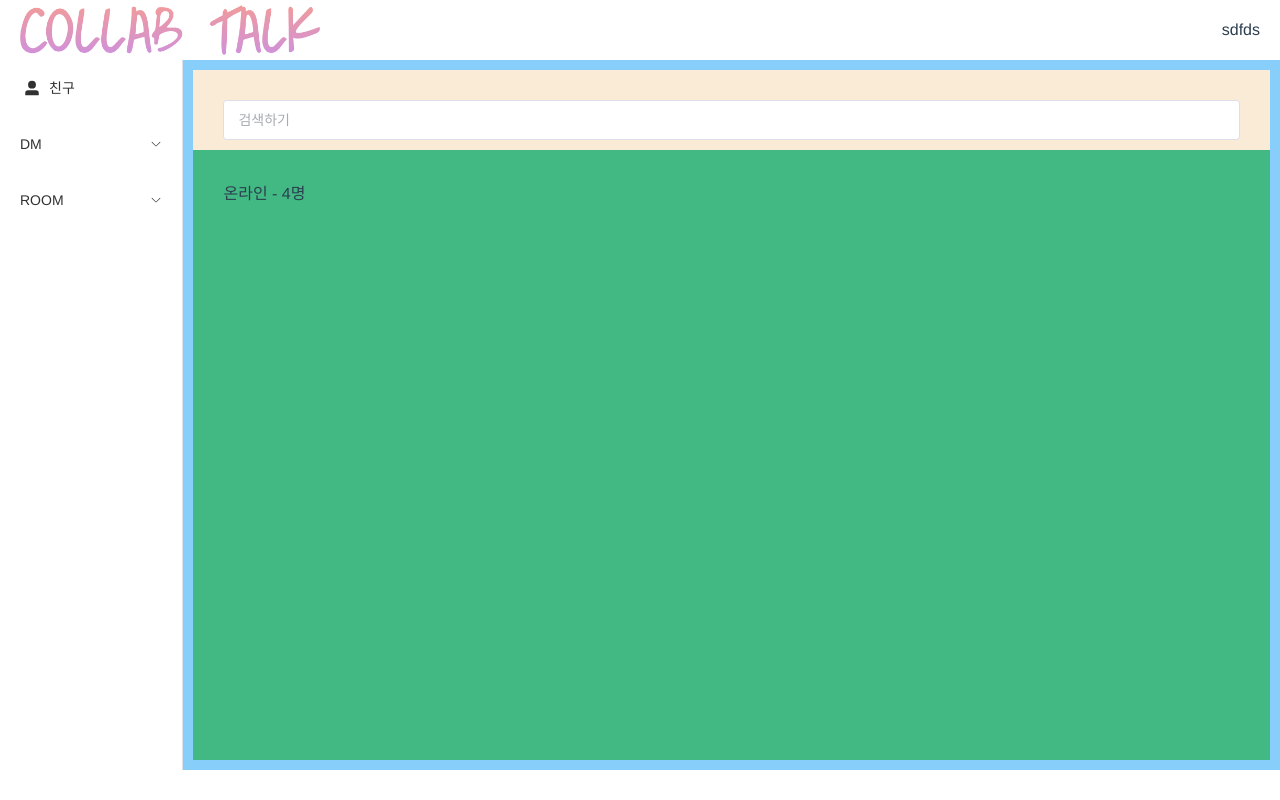
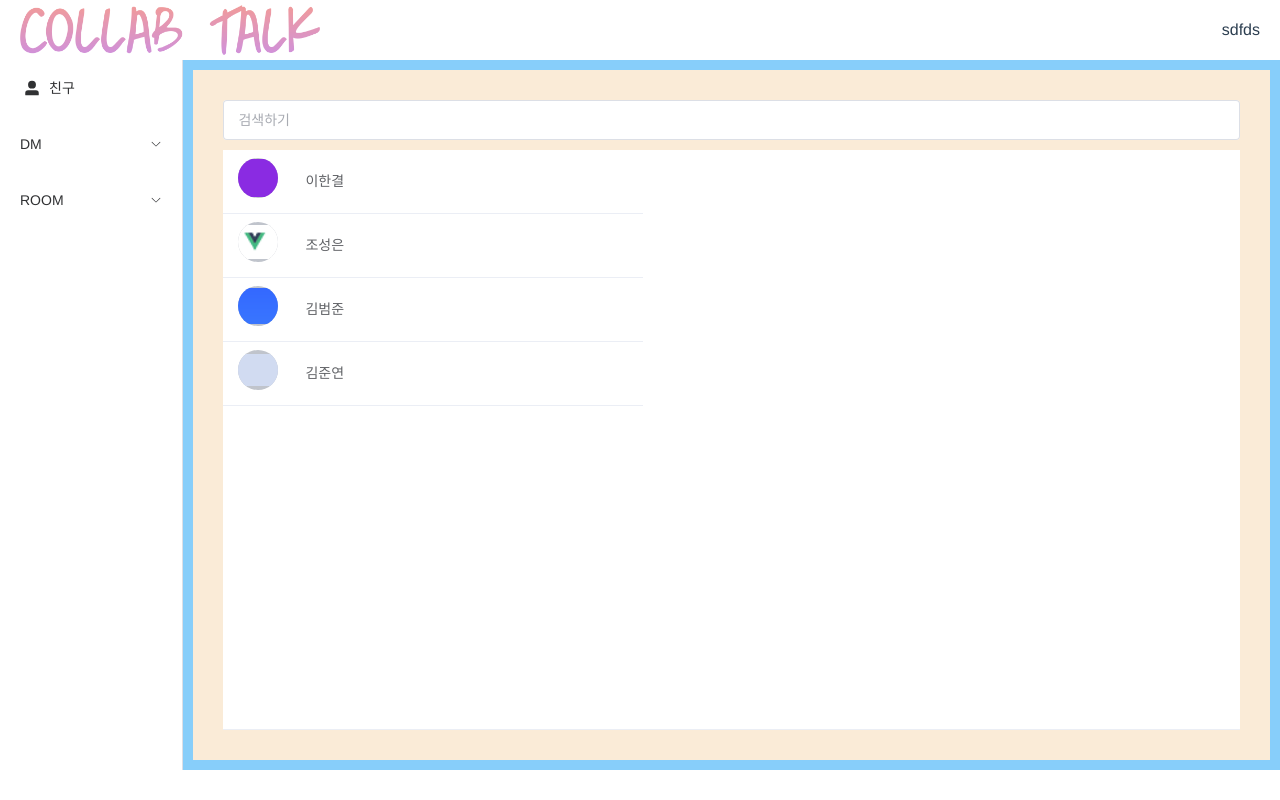
Before and after one commit to JungHoiMin/collab-talk, a Vue app in the folder callab-talk-app-vue/: page /friend in a window 1280 px wide. Built offline with nearby package versions, Linux system fonts and the light colour scheme.

Commit message:
style(FriendManagementView.vue): 커스텀 테이블 제거 및 el-table 사용
el-table-v2 사용 하려고 변경 했으나 아직 beta 버전이어서 사용에 문제가 발생할 수 있을 것 같아 el-table 로 변경.

```diff
--- a/callab-talk-app-vue/src/components/collabTable/CollabTable.vue
+++ /dev/null
@@ -1,54 +0,0 @@
-<script setup lang="ts">
-import { defineProps } from "vue";
-import {
-  CallabTableData,
-  CollabTableHeader,
-} from "@/components/collabTable/types";
-
-const props = defineProps<{
-  showHeader?: boolean;
-  header?: CollabTableHeader;
-  data: CallabTableData;
-}>();
-</script>
-
-<template>
-  <div class="table">
-    <div class="table-description">
-      <slot name="description" />
-    </div>
-    <div class="table-main">
-      <div v-if="props.showHeader" class="table-header"></div>
-      <div class="table-body"></div>
-    </div>
-  </div>
-</template>
-
-<style scoped lang="scss">
-.table {
-  width: calc(100% - 60px);
-  padding: 30px 30px 10px;
-  background-color: #42b983;
-  .table-description {
-    text-align: left;
-  }
-  .table-main {
-    height: calc(100% - 40px);
-    .table-header {
-      height: 0;
-    }
-    .table-body {
-      height: 100%;
-    }
-  }
-  .table-main:has(.table-header) {
-    height: calc(100% - 40px);
-    .table-header {
-      height: 40px;
-    }
-    .table-body {
-      height: calc(100% - 40px);
-    }
-  }
-}
-</style>
--- a/callab-talk-app-vue/src/views/FriendManagementView.vue
+++ b/callab-talk-app-vue/src/views/FriendManagementView.vue
@@ -1,33 +1,26 @@
 <script setup lang="ts">
-import { computed, onBeforeMount, ref } from "vue";
-import CollabTable from "@/components/collabTable/CollabTable.vue";
-import {
-  CallabTableData,
-  CollabTableHeader,
-} from "@/components/collabTable/types";
+import { onBeforeMount, ref } from "vue";
 import {
   getFriendListByNickName,
   IFriend,
 } from "@/apis/friendManagementView/friendManagementViewApi";
 
 const searchKeyword = ref("");
-const tableHeader: CollabTableHeader[] = [];
-const tableData = ref<CallabTableData[]>([]);
+
+const tableData = ref<IFriend[]>([]);
 const friendList = ref<IFriend[]>([]);
 
 const getTableDataByKeyword = () => {
   const keyword = searchKeyword.value;
-  const dataList = keyword
+  tableData.value = keyword
     ? friendList.value.filter(
         (data) => data.name === keyword || data.nickName === keyword
       )
     : friendList.value;
-  tableData.value = dataList.map((data) => {
-    return [
-      { key: "nickName", label: data.nickName },
-      { key: "imgSource", label: data.imgSource },
-    ];
-  });
+};
+
+const requestAddFriend = (id: string) => {
+  console.log(id);
 };
 
 onBeforeMount(() => {
@@ -48,16 +41,35 @@ onBeforeMount(() => {
       size="large"
       placeholder="검색하기"
     />
-    <CollabTable
-      class="friend-table"
-      show-header
-      :header="tableHeader"
-      :data="tableData"
-    >
-      <template #description>
-        <div>온라인 - {{ tableData.length }}명</div>
-      </template>
-    </CollabTable>
+    <div class="search-result">
+      <el-table
+        class="search-result-table"
+        :data="tableData"
+        row-class-name="data-row"
+        :show-header="false"
+      >
+        <el-table-column align="center" width="70px">
+          <template #default="scope">
+            <el-avatar
+              shape="circle"
+              :size="40"
+              :src="scope.row.imgSource"
+              fit="contain"
+            />
+          </template>
+        </el-table-column>
+        <el-table-column prop="nickName" width="150px" />
+        <el-table-column width="200px">
+          <template #default="scope">
+            <el-button
+              class="hover-button"
+              @click="requestAddFriend(scope.row.id)"
+              >친구추가요청
+            </el-button>
+          </template>
+        </el-table-column>
+      </el-table>
+    </div>
   </div>
 </template>
 
@@ -70,12 +82,31 @@ onBeforeMount(() => {
   flex-direction: column;
   align-items: center;
   justify-content: center;
+
   .search-input {
     width: 100%;
     padding: 30px 30px 10px;
   }
-  .friend-table {
+  .search-result {
+    width: 100%;
     height: 100%;
+    display: flex;
+    justify-content: center;
+    text-align: left;
+    .search-result-table {
+      width: calc(100% - 60px);
+      height: calc(100% - 30px);
+      .data-row {
+        .hover-button {
+          visibility: hidden;
+        }
+      }
+      .data-row:hover {
+        .hover-button {
+          visibility: visible;
+        }
+      }
+    }
   }
 }
 </style>
```
Also changed, not shown: callab-talk-app-vue/src/components/collabTable/types.ts (deleted, +0 -13 lines).
